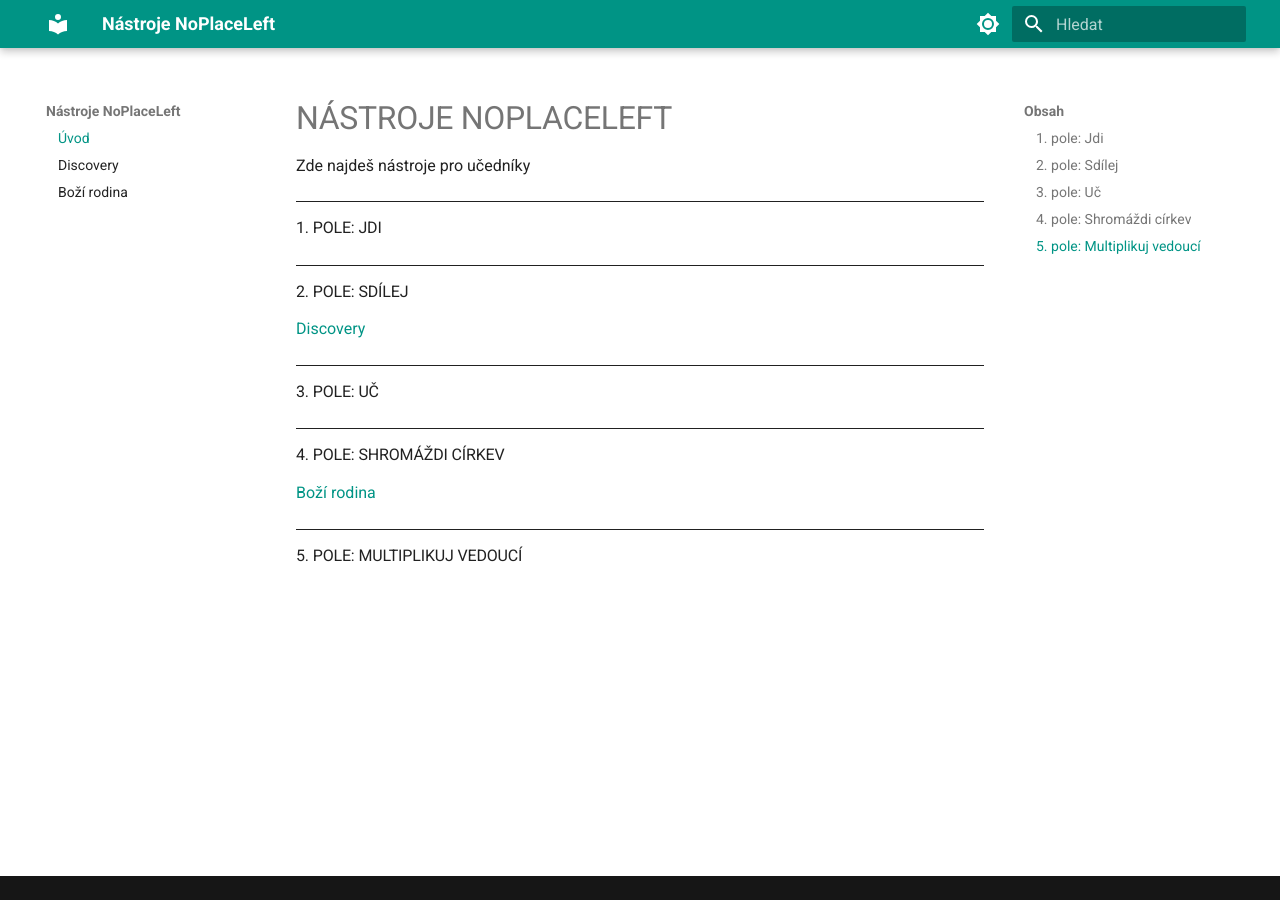
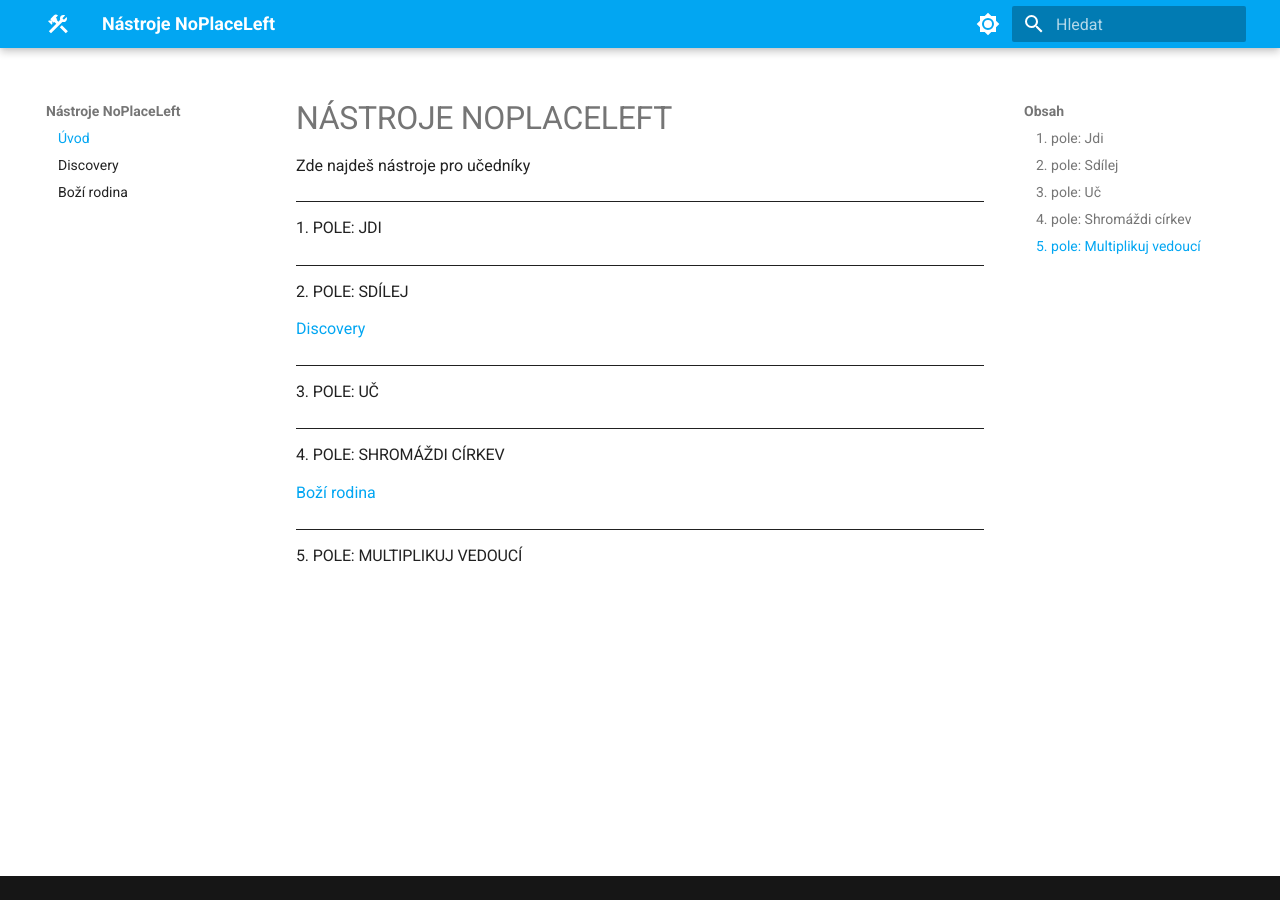
Before and after one commit to dvopalecky/discovery, an MkDocs documentation site: the page built from docs/index.md, in a window 1280 px wide. Built offline with MkDocs 1.6.1 and Material for MkDocs 9.7.7, drawn with Linux system fonts in a browser that asks for light colours.

Commit message:
Add favicon and logo

```diff
--- a/mkdocs.yml
+++ b/mkdocs.yml
@@ -13,21 +13,23 @@
   language: cs
   palette:
     - scheme: default
-      primary: teal
-      accent: teal
+      primary: light blue
+      accent: light blue
       toggle:
         icon: material/brightness-7
         name: Switch to light mode
     - scheme: slate
-      primary: teal
-      accent: teal
+      primary: light blue
+      accent: light blue
       toggle:
         icon: material/brightness-4
         name: Switch to dark mode
   features:
     - content.tooltips
   icon:
-    annotation: material/clock-outline
+      annotation: material/clock-outline
+      logo: material/hammer-wrench
+  favicon: favicon.ico
 
 extra_css:
   - style.css
```
Also changed, not shown: docs/apple-touch-icon.png (added), docs/favicon.ico (added).
